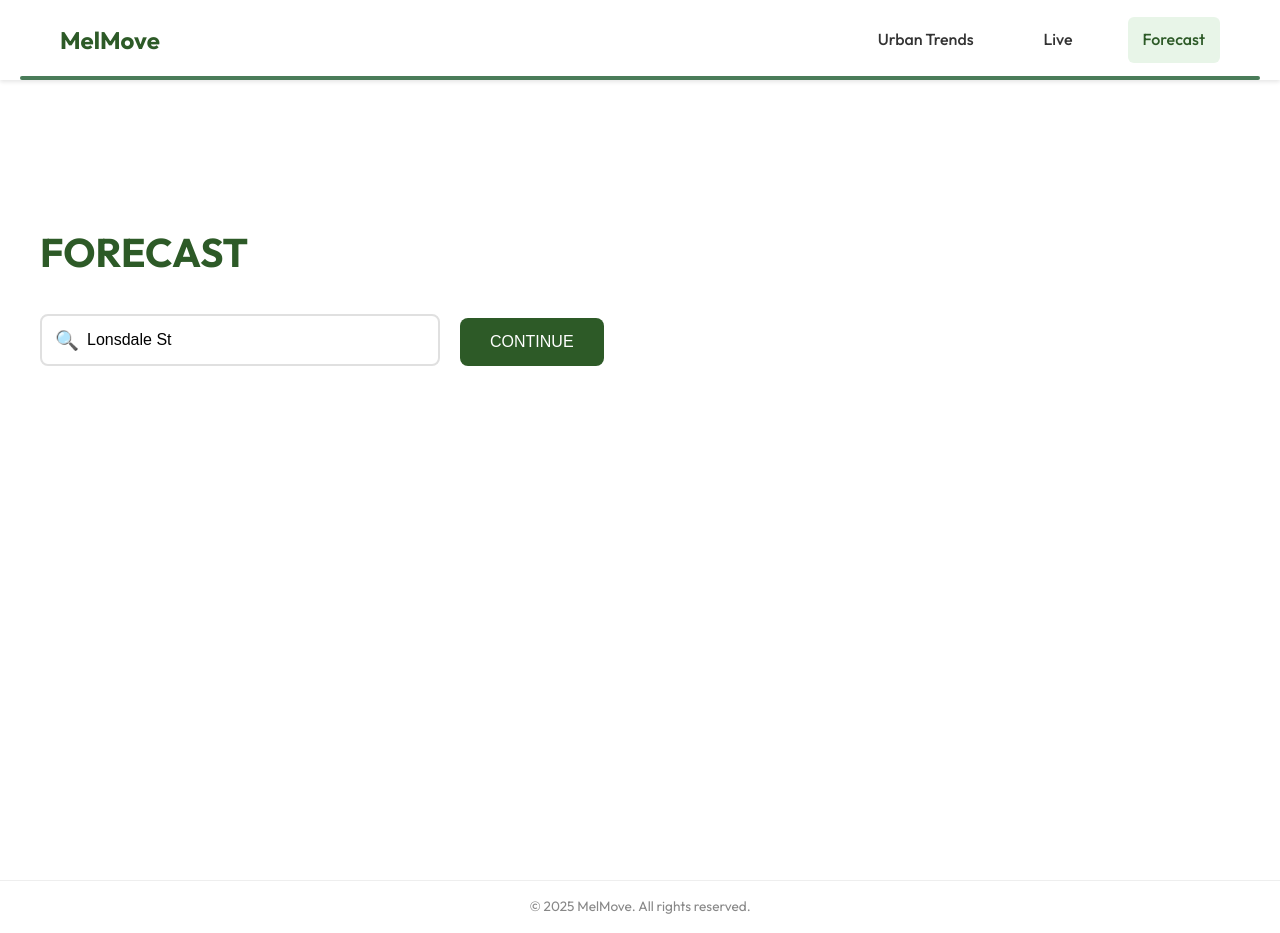
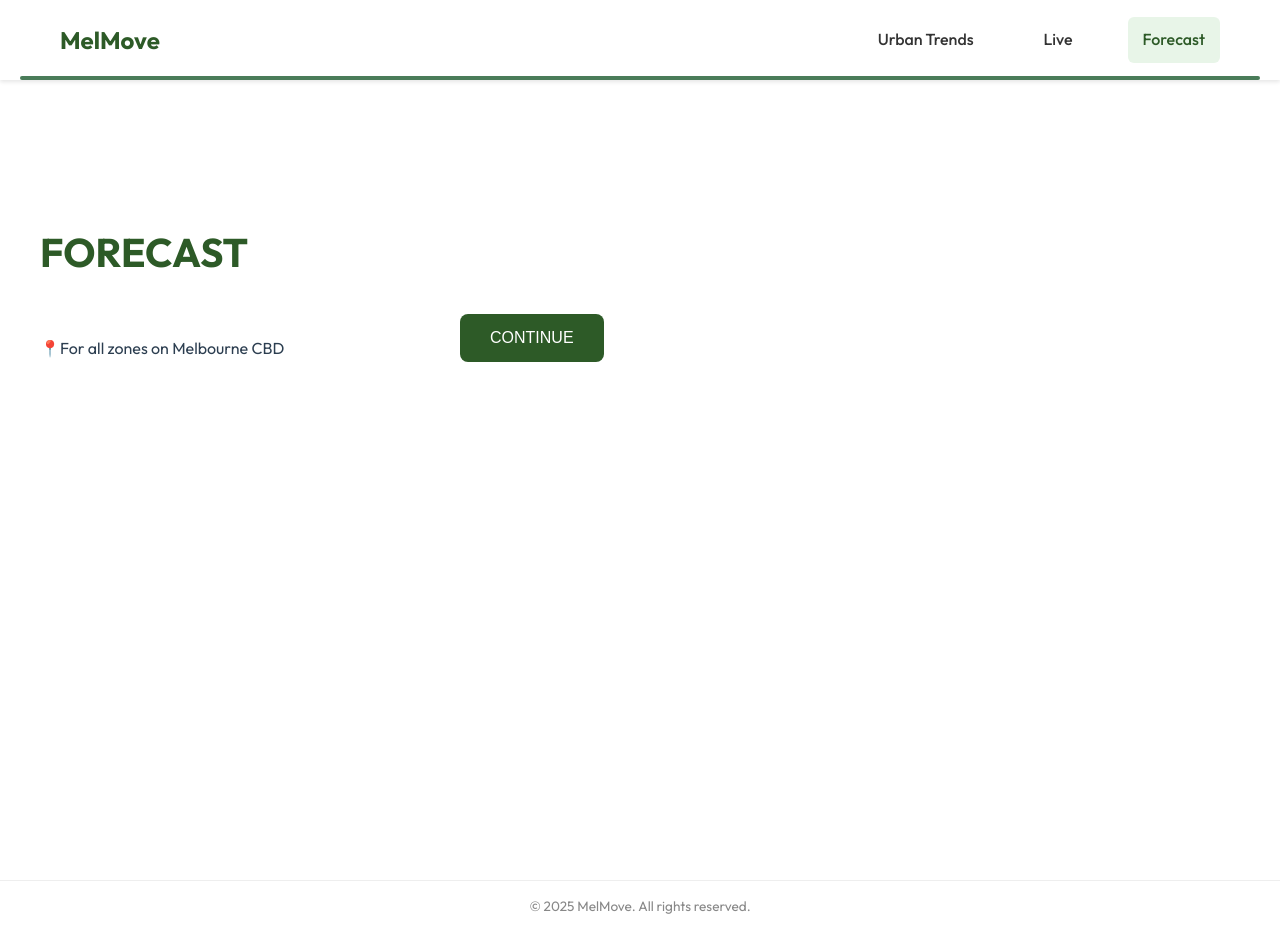
Before and after one commit to AvirukthGT/Melmove, a Vue app in the folder Frontend/: page /forecast in a window 1280 px wide. Built offline with nearby package versions, Linux system fonts and the light colour scheme.

Commit message:
change search bar to static info display on forcast page

```diff
--- a/Frontend/src/pages/Forecast.vue
+++ b/Frontend/src/pages/Forecast.vue
@@ -4,17 +4,12 @@
       <h1>FORECAST</h1>
     </div>
 
-    <!-- 搜索区域 -->
+    <!-- 静态显示区域信息 -->
     <div class="search-section">
       <div class="search-inputs">
         <div class="input-group">
-          <span class="input-icon">🔍</span>
-          <input
-            type="text"
-            placeholder="enter area..."
-            class="search-input"
-            v-model="searchArea"
-          />
+          <span class="info-icon">📍</span>
+          <span class="area-info">For all zones on Melbourne CBD</span>
         </div>
         <button class="continue-btn" @click="onContinue" :disabled="loading">
           {{ loading ? 'Loading...' : 'CONTINUE' }}
@@ -61,7 +56,6 @@ export default {
   name: 'Forecast',
   data() {
     return {
-      searchArea: 'Lonsdale St',
       loading: false,
       error: '',
       result: null,
@@ -80,7 +74,7 @@ export default {
         : 'https://melmove.onrender.com';
     },
     chartTitle() {
-      return this.searchArea || 'All Zones';
+      return 'All Zones On Melbourne CBD - 24 Hours Prediction';
     },
     predictedNow() {
       if (!this.result?.predictions?.length) return null;
@@ -93,7 +87,7 @@ export default {
         ...(this.result?.predictions?.map(p => Number(p.hi ?? p.y ?? 0)) || [0])
       );
       const max = Math.max(histMax, predMax);
-      return max > 0 ? max : 1; // 防止除 0
+      return max > 0 ? max : 1;
     }
   },
   methods: {
@@ -124,7 +118,7 @@ export default {
       }
     },
     async fetchPredict() {
-      const qs = this.buildQuery({ zone: this.searchArea, hours: 24 });
+      const qs = this.buildQuery({ hours: 24 });
       const url = `${this.apiBase}/predict${qs ? `?${qs}` : ''}`;
       const res = await fetch(url);
       if (!res.ok) throw new Error(`HTTP ${res.status}`);
@@ -133,7 +127,7 @@ export default {
       this.result = data;
     },
     async fetchPlot() {
-      const qs = this.buildQuery({ zone: this.searchArea, hours: 24 });
+      const qs = this.buildQuery({ hours: 24 });
       const url = `${this.apiBase}/predict_plot${qs ? `?${qs}` : ''}`;
       const res = await fetch(url);
       if (!res.ok) throw new Error(`Plot HTTP ${res.status}`);
@@ -149,7 +143,7 @@ export default {
 <style scoped>
 
 .chart-grid.one-col {
-  grid-template-columns: 1fr; /* 只显示一列 */
+  grid-template-columns: 1fr;
 }
 
 .forecast-page {
@@ -223,6 +217,7 @@ export default {
   cursor: pointer;
   transition: var(--transition);
   font-size: 1rem;
+  white-space: nowrap;
 }
 
 .continue-btn:hover {
```
